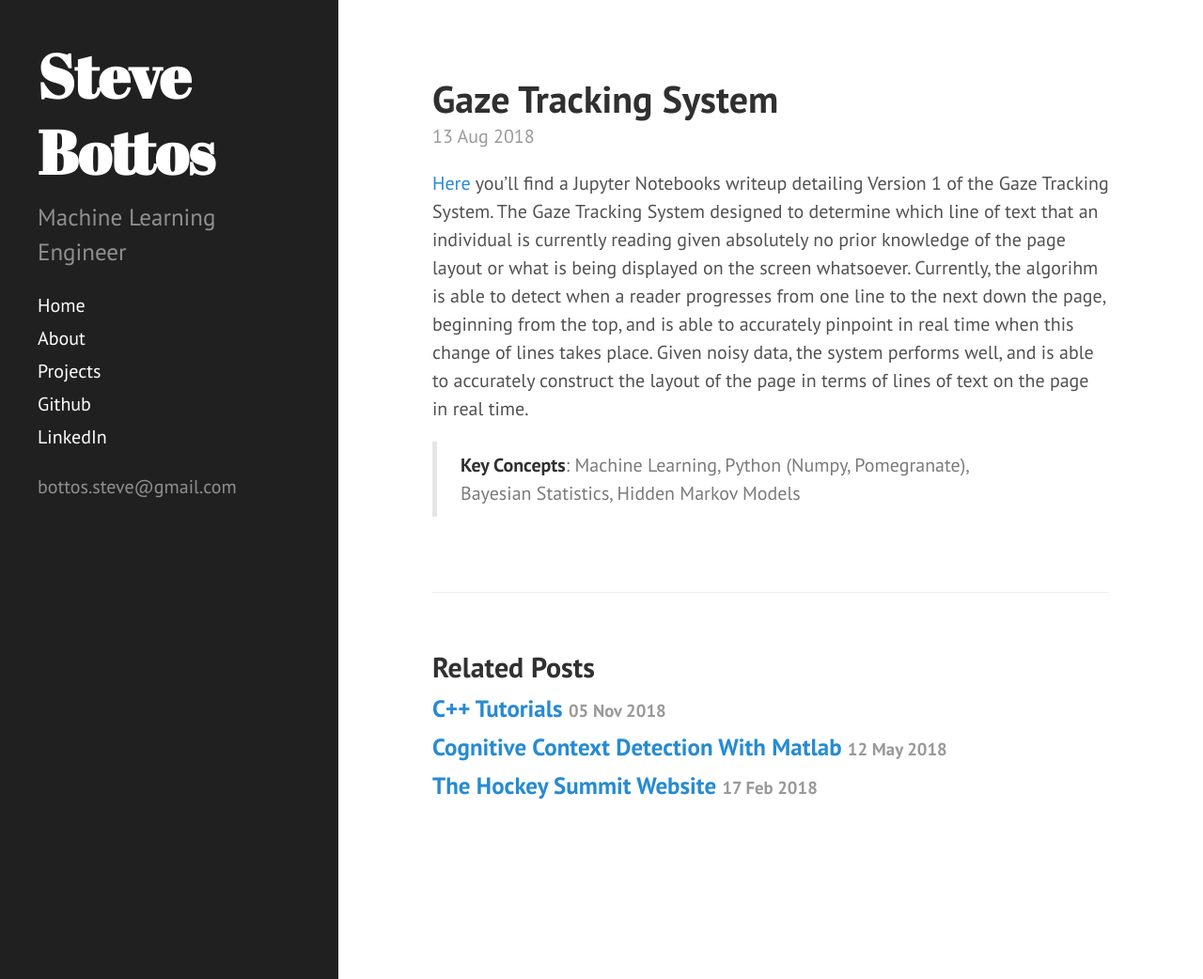
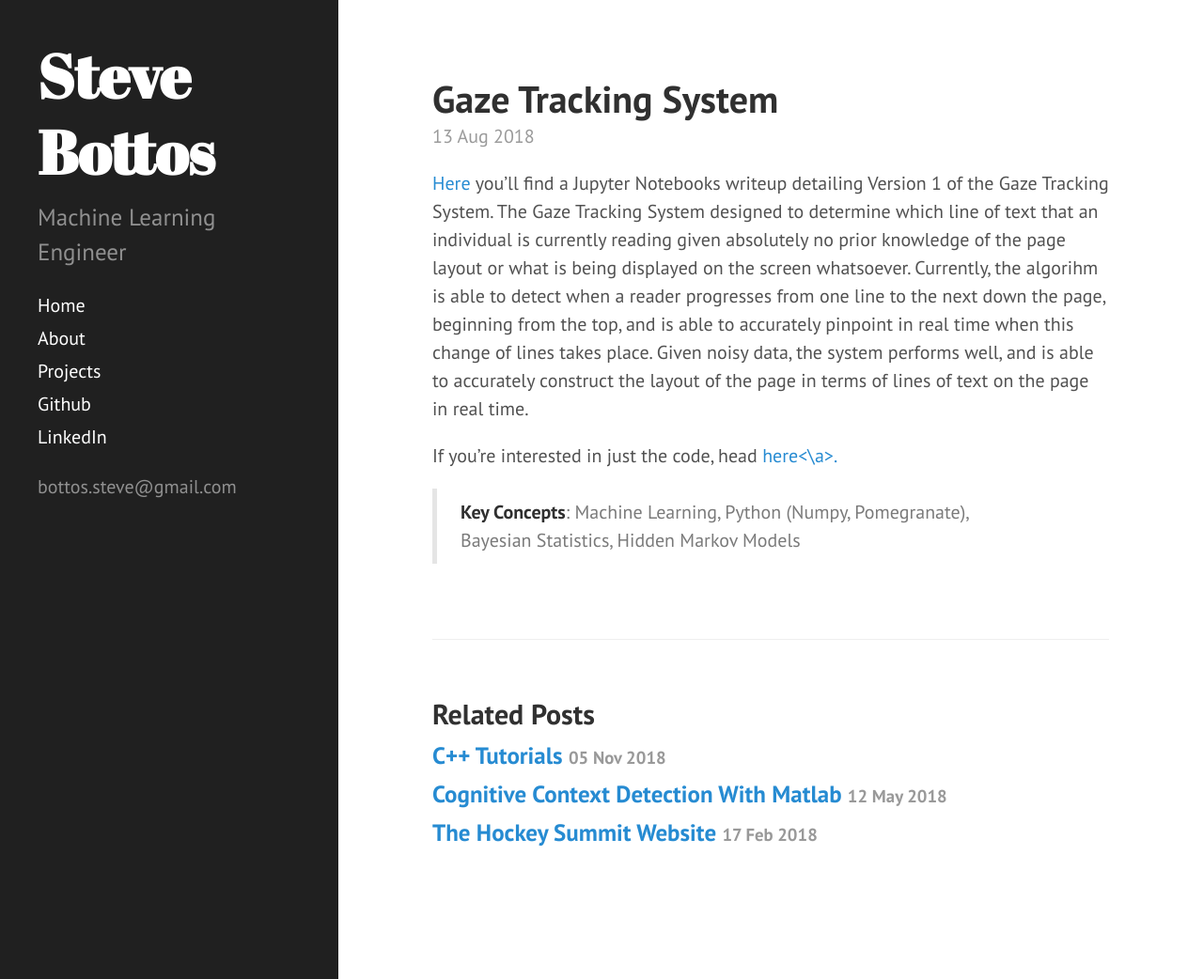
Before and after one commit to stevebottos/stevebottos.github.io, a Jekyll site: the page built from _posts/2018-08-13-Gaze Tracking System.md, in a window 1280 px wide and 1042 px high. Shown: the whole window at 94% size. Built offline with Jekyll 4.4.1, drawn with Linux system fonts in a browser that asks for light colours.

Commit message:
Update 2018-08-13-Gaze Tracking System.md

```diff
--- a/_posts/2018-08-13-Gaze Tracking System.md
+++ b/_posts/2018-08-13-Gaze Tracking System.md
@@ -5,4 +5,6 @@ title: Gaze Tracking System
 
 <a href="https://stevebottos.github.io/jupnotes/GazeTrackerWriteup/" target="_blank">Here </a>you'll find a Jupyter Notebooks writeup detailing Version 1 of the Gaze Tracking System. The Gaze Tracking System designed to determine which line of text that an individual is currently reading given absolutely no prior knowledge of the page layout or what is being displayed on the screen whatsoever. Currently, the algorihm is able to detect when a reader progresses from one line to the next down the page, beginning from the top, and is able to accurately pinpoint in real time when this change of lines takes place. Given noisy data, the system performs well, and is able to accurately construct the layout of the page in terms of lines of text on the page in real time.
 
+If you're interested in just the code, head <a href="https://github.com/stevebottos/Gaze_Tracking_System_old">here<\a>.
+
 > **Key Concepts**: Machine Learning, Python (Numpy, Pomegranate), Bayesian Statistics, Hidden Markov Models
```
